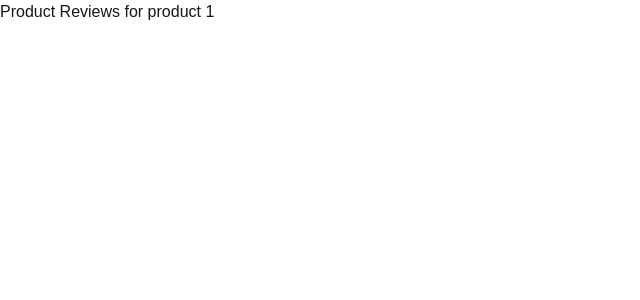
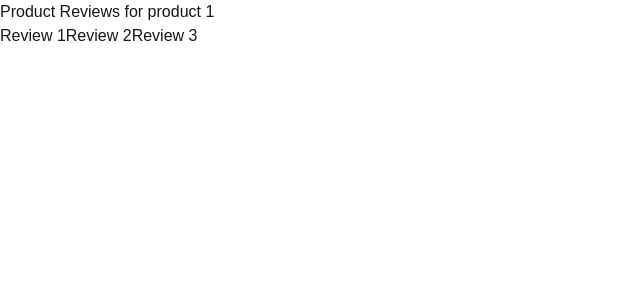
Before and after one commit to RaiyanNooryRady/dev-next, a Next.js app: page /products/1/reviews in a window 1280 px wide. Shown: the top 300 px of the page, without its empty margins (0-640 px from the left). Built offline with nearby package versions, Linux system fonts and the light colour scheme.

Commit message:
dynamic nested routings

```diff
--- a/src/app/products/[productId]/reviews/page.tsx
+++ b/src/app/products/[productId]/reviews/page.tsx
@@ -1,5 +1,16 @@
+import Link from "next/link";
 export default async function ProductReviews({params}: {params: {productId: string}}) {
     const {productId} = await params;
 
-    return <div>Product Reviews for product {productId}</div>;
+    return <div>
+
+        <h2>Product Reviews for product {productId}</h2>
+        <ul className="reviews-list">
+            <li>
+                <Link href={`/products/${productId}/reviews/1`}>Review 1</Link>
+                <Link href={`/products/${productId}/reviews/2`}>Review 2</Link>
+                <Link href={`/products/${productId}/reviews/3`}>Review 3</Link>
+            </li>
+        </ul>
+    </div>;
 }
```
